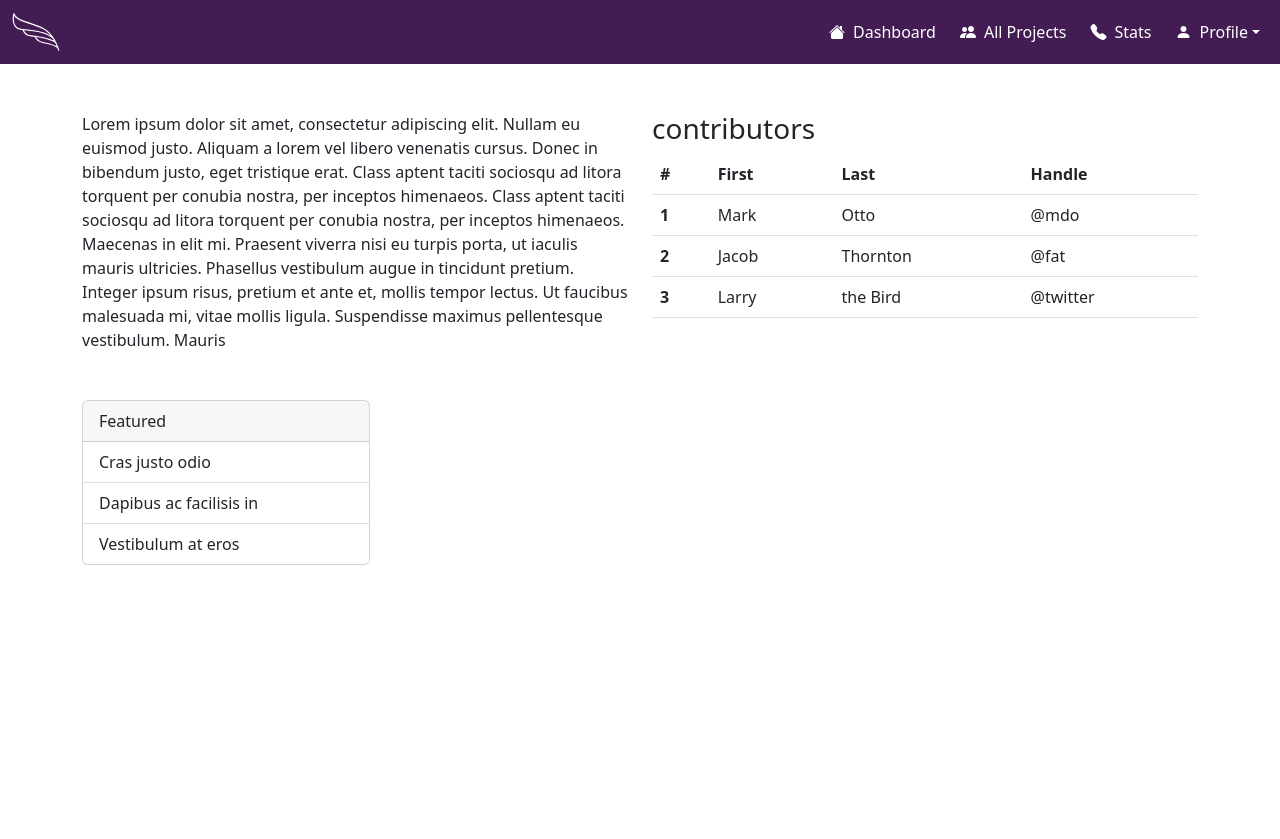
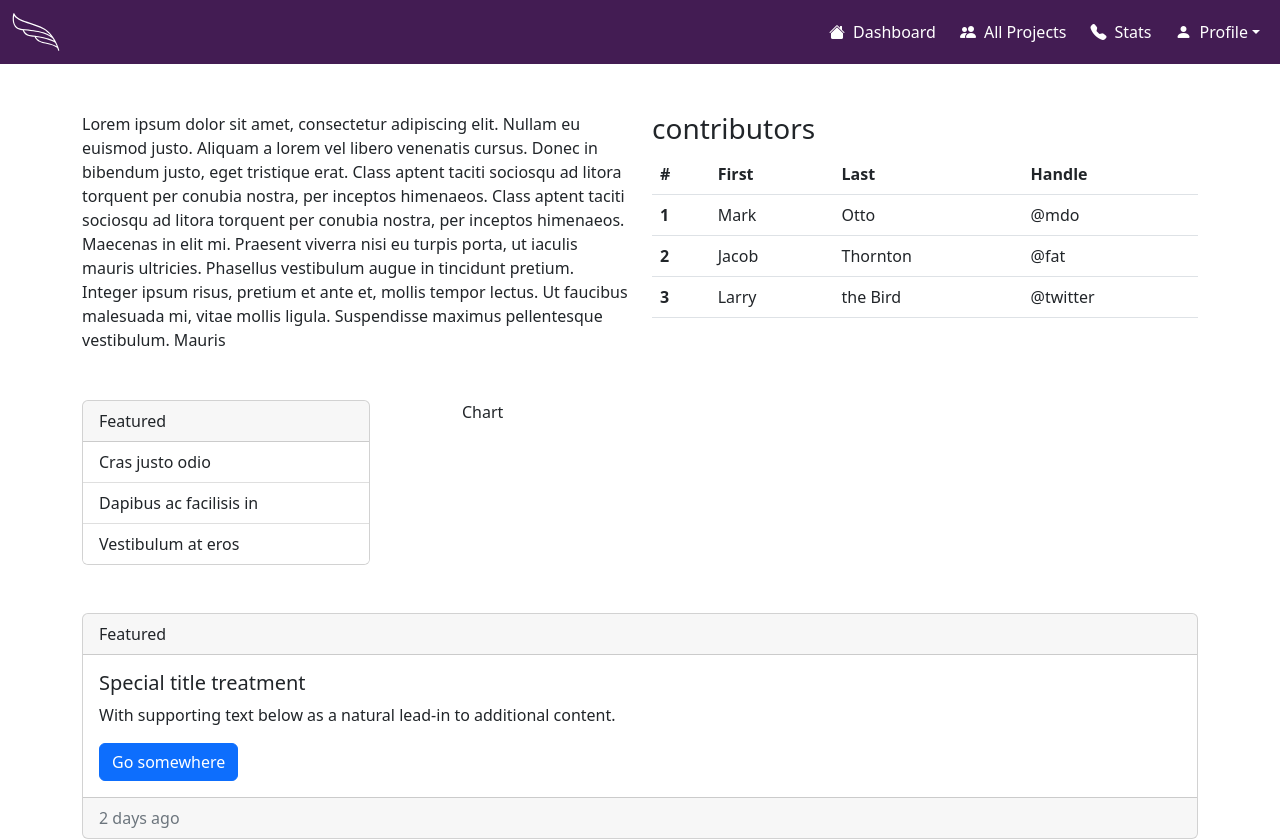
Before and after one commit to infinitix36/jathishwarya, a React (Create React App) app: page / in a window 1280 px wide. Before the commit the page ends 800 px from the top, so only its background shows below. Built offline with nearby package versions, Linux system fonts and the light colour scheme.

Commit message:
project page done

```diff
--- a/src/pages/Project.js
+++ b/src/pages/Project.js
@@ -1,3 +1,4 @@
+import { Link } from "react-router-dom";
 import NavBar from "../components/Navbar";
 
 const Project = () => {
@@ -54,7 +55,7 @@ const Project = () => {
         </div>
         <div className="row mt-5">
           <div className="col-md-4">
-            <div class="card" style={{"width": "18rem"}}>
+            <div class="card" style={{ width: "18rem" }}>
               <div class="card-header">Featured</div>
               <ul class="list-group list-group-flush">
                 <li class="list-group-item">Cras justo odio</li>
@@ -63,7 +64,25 @@ const Project = () => {
               </ul>
             </div>
           </div>
-          <div className="col-md-8"></div>
+          <div className="col-md-8"> Chart</div>
+        </div>
+        <div className="row mt-5">
+          <div className="col-md-12">
+            <div class="card text-left">
+              <div class="card-header">Featured</div>
+              <div class="card-body">
+                <h5 class="card-title">Special title treatment</h5>
+                <p class="card-text">
+                  With supporting text below as a natural lead-in to additional
+                  content.
+                </p>
+                <Link to="#" class="btn btn-primary">
+                  Go somewhere
+                </Link>
+              </div>
+              <div class="card-footer text-muted">2 days ago</div>
+            </div>
+          </div>
         </div>
       </div>
     </div>
```
